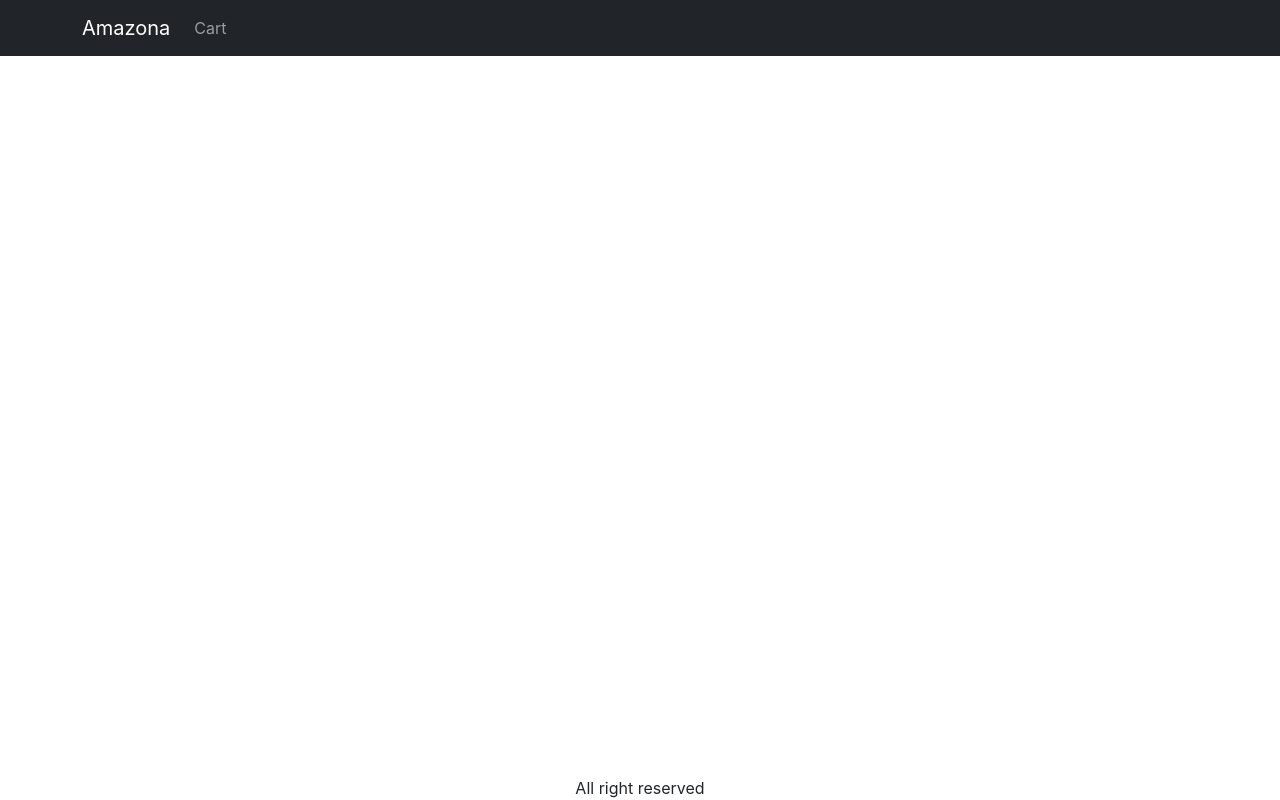
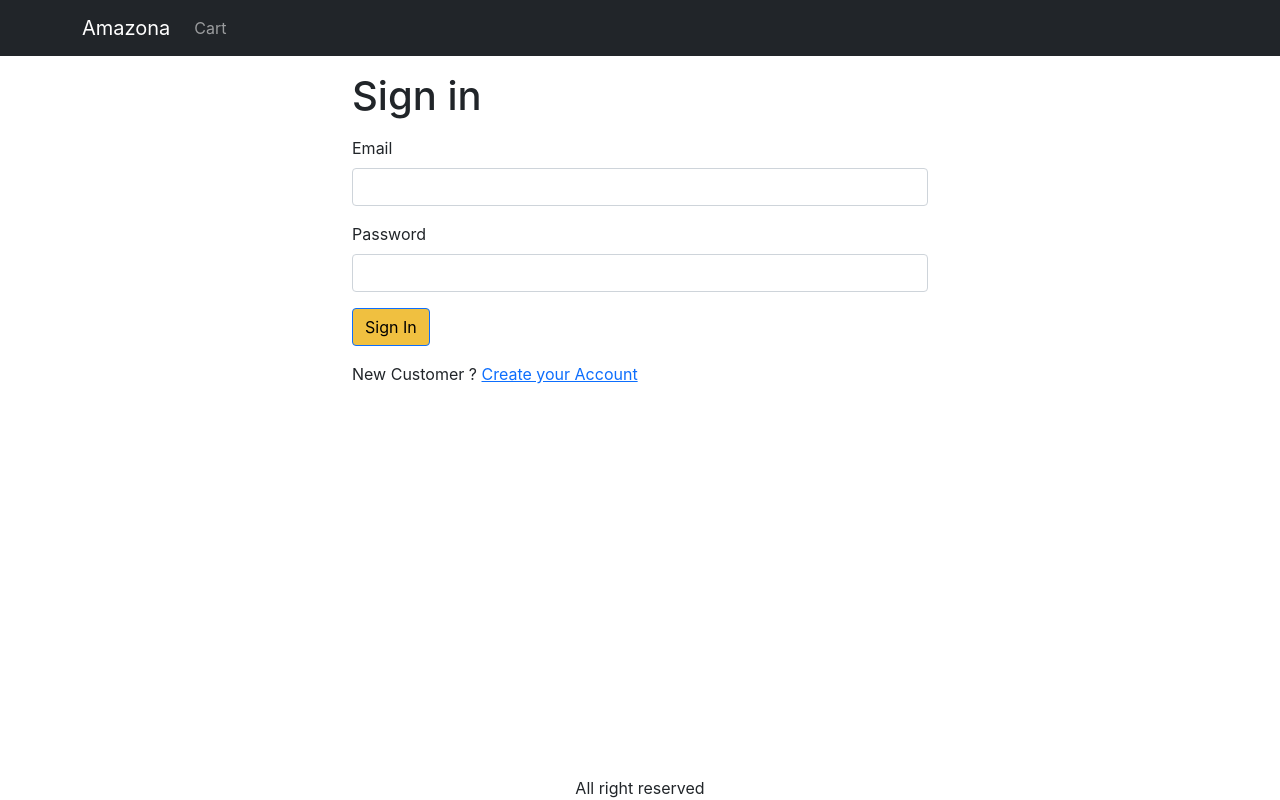
Before and after one commit to meihdimtg/amazona, a React (Create React App) app in the folder amazona/frontend/: page /signin in a window 1280 px wide. Built offline with nearby package versions, Linux system fonts and the light colour scheme.

Commit message:
Video 18 fini

```diff
--- a/amazona/frontend/src/App.js
+++ b/amazona/frontend/src/App.js
@@ -11,6 +11,7 @@
 import { useContext } from 'react';
 import { Store } from './Store';
 import CartScreen from './screens/CartScreen';
+import SigninScreen from './screens/SigninScreen';
 
 function App() {
   const { state } = useContext(Store);
@@ -42,6 +43,7 @@
             <Routes>
               <Route path="/product/:slug" element={<ProductScreen />} />
               <Route path="/cart" element={<CartScreen />} />
+              <Route path="/signin" element={<SigninScreen />} />
               <Route path="/" element={<HomeScreen />} />
             </Routes>
           </Container>
--- a/amazona/frontend/src/index.css
+++ b/amazona/frontend/src/index.css
@@ -47,3 +47,7 @@
 .img-thumbnail {
   height: 80px;
 }
+
+.small-container {
+  max-width: 600px;
+}
--- /dev/null
+++ b/amazona/frontend/src/screens/SigninScreen.js
@@ -0,0 +1,36 @@
+import { Link, useLocation } from 'react-router-dom';
+import Container from 'react-bootstrap/Container';
+import Form from 'react-bootstrap/Form';
+import { Helmet } from 'react-helmet-async';
+import Button from 'react-bootstrap/Button';
+
+export default function SigninScreen() {
+  const { search } = useLocation();
+  const redirectInUrl = new URLSearchParams(search).get('redirect');
+  const redirect = redirectInUrl ? redirectInUrl : '/';
+  return (
+    <Container className="small-container">
+      <Helmet>
+        <title>Sign In</title>
+      </Helmet>
+      <h1 className="my-3">Sign in</h1>
+      <Form>
+        <Form.Group className="mb-3" controlId="email">
+          <Form.Label>Email</Form.Label>
+          <Form.Control type="email" required />
+        </Form.Group>
+        <Form.Group className="mb-3" controlId="password">
+          <Form.Label>Password</Form.Label>
+          <Form.Control type="password" required />
+        </Form.Group>
+        <div className="mb-3">
+          <Button type="submit">Sign In</Button>
+        </div>
+        <div className="mb-3">
+          New Customer ?{' '}
+          <Link to={`/signup?redirect=${redirect}`}>Create your Account</Link>
+        </div>
+      </Form>
+    </Container>
+  );
+}
```
